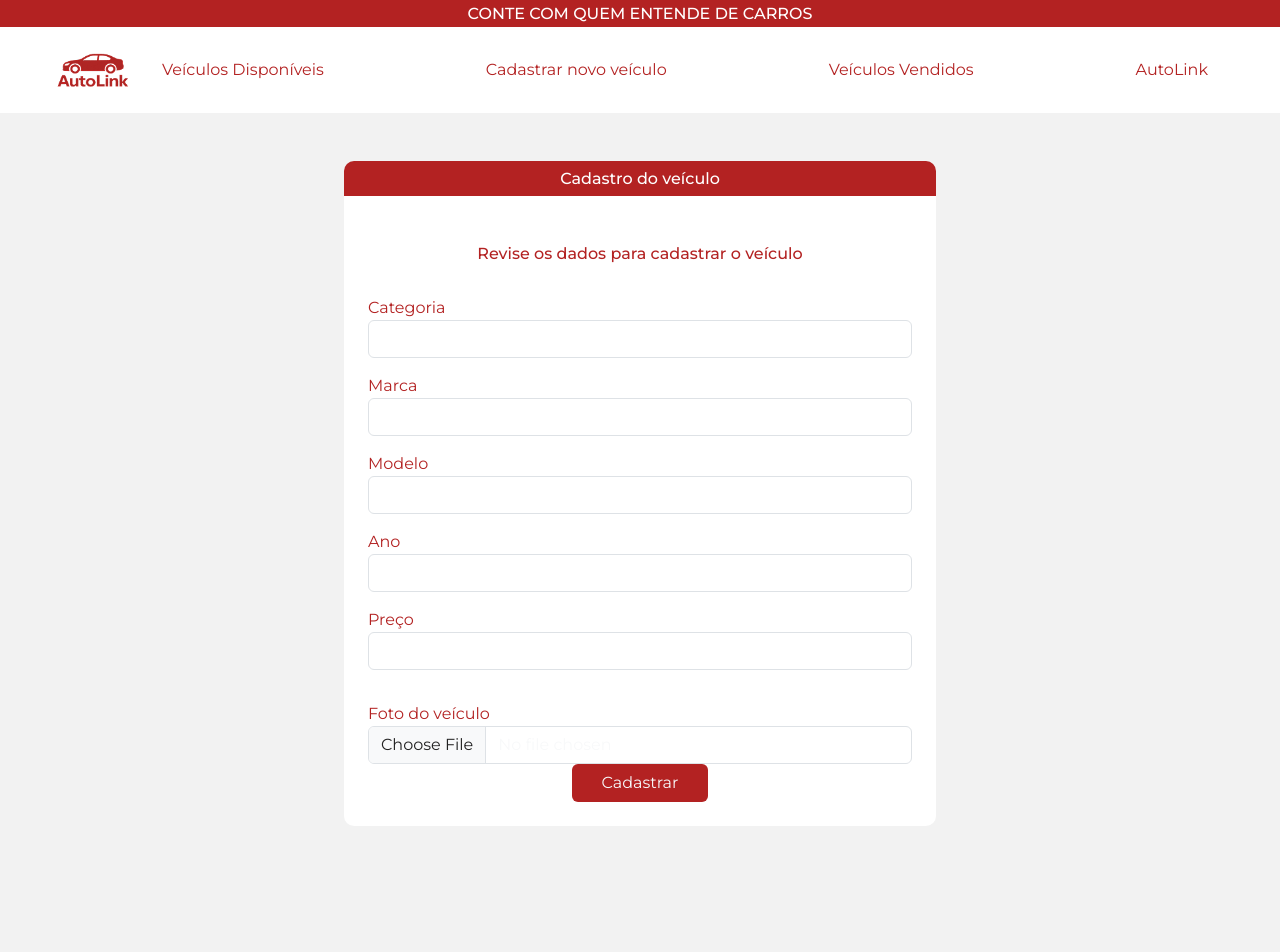
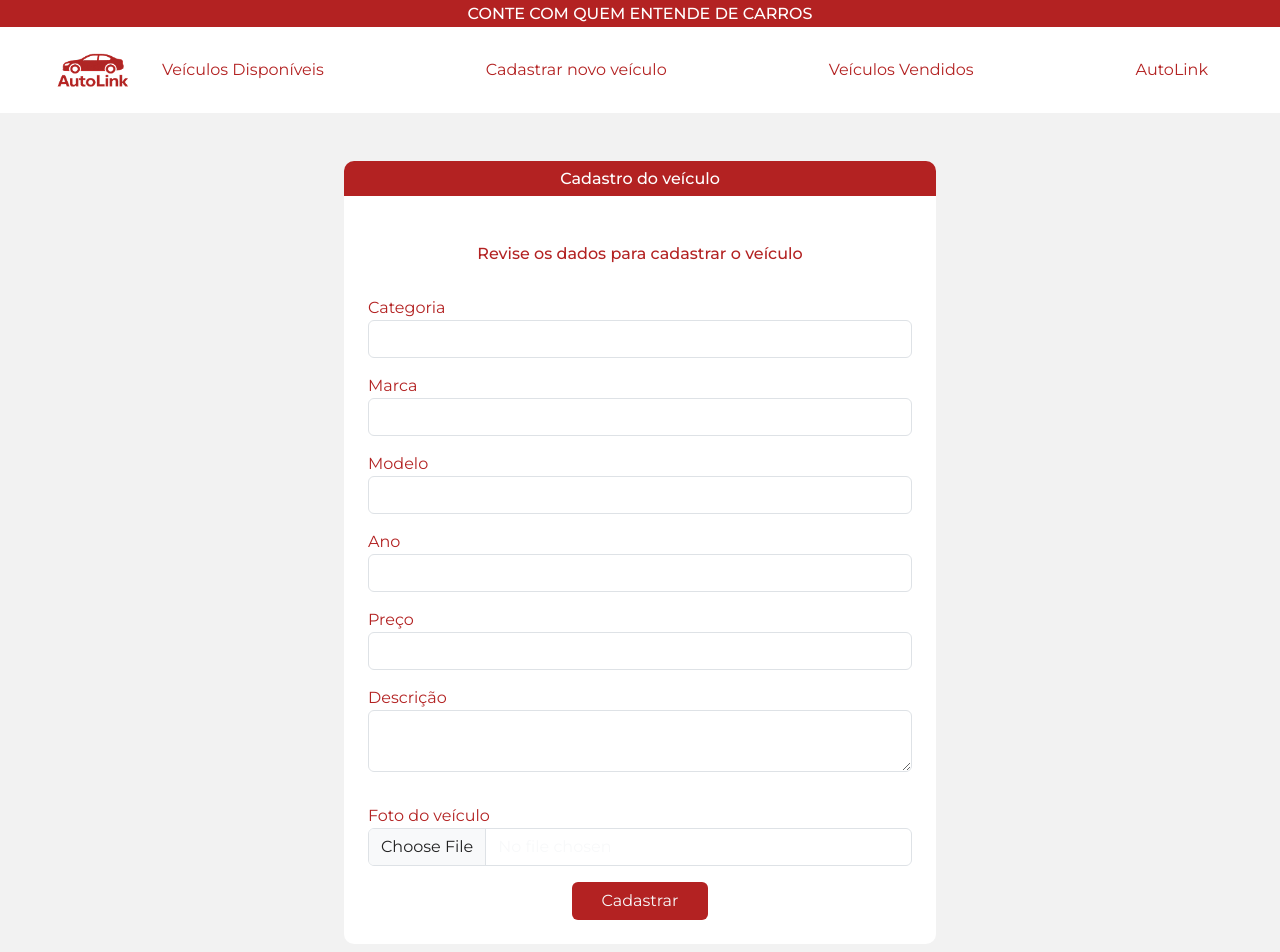
Before and after one commit to mfnzr/autolink, a Vue app in the folder autolink/: page /register-new-vehicle in a window 1280 px wide. Shown: the top 952 px of the page. Before the commit the page ends 874 px from the top, so only its background shows below. Built offline with nearby package versions, Linux system fonts and the light colour scheme.

Commit message:
add campo de descrição

```diff
--- a/autolink/src/components/Forms/VehicleRegistrationForm.vue
+++ b/autolink/src/components/Forms/VehicleRegistrationForm.vue
@@ -25,6 +25,9 @@
 				<label class="text-primary">Preço</label>
 				<input class="form-control bg-secondary mb-3" v-model="price" />
 
+				<label class="text-primary">Descrição</label>
+				<textarea class="form-control bg-secondary mb-3" v-model="description" />
+
 				<label class="text-primary mt-3">Foto do veículo</label>
 				<input
 					type="file"
@@ -40,7 +43,7 @@
 				</div>
 
 
-      <div class="d-grid gap-2 col-3 mx-auto">
+				<div class="d-grid gap-2 col-3 mx-auto mt-3">
 					<button class="btn bg-primary text-light" type="button" @click="submitVehicle">
 						Cadastrar
 					</button>
@@ -64,6 +67,7 @@ export default {
     const model = ref('');
     const year = ref('');
     const price = ref('');
+	const description = ref('');
 	const imageFile = ref<File | null>(null);
 	const imagePreview = ref<string | null>(null);
 
```
Lines whose indentation alone changed are shown as unchanged.
